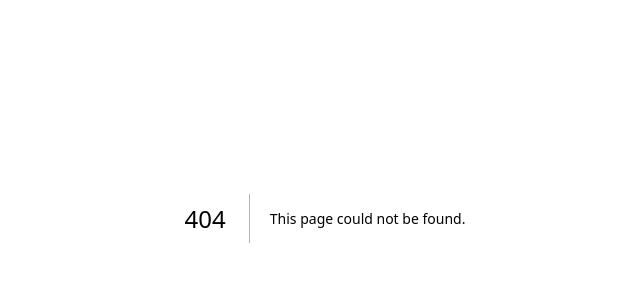
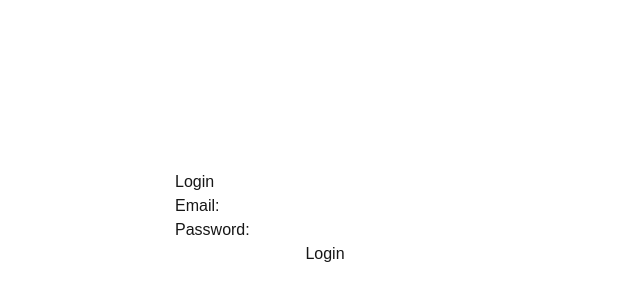
Before and after one commit to MedX-AI/medx-ai, a Next.js app: page /auth in a window 1280 px wide. Before the commit this address had no page. Shown: the part 182-482 px from the top of the page, without its empty margins (315-955 px from the left). Built offline with nearby package versions, Linux system fonts and the light colour scheme.

Commit message:
auth incorporation

```diff
--- a/src/components/navbar.tsx
+++ b/src/components/navbar.tsx
@@ -15,6 +15,7 @@
         <a href="#about" className="text-sm">THE SOLUTION</a>
         <a href="#about" className="text-sm">ABOUT</a>
       </nav>
+
       <Link href="/demo" className="text-sm px-3.5 py-2 bg-gradient-to-r from-cyan-500 to-blue-500 rounded-full flex items-center space-x-2">
         <div>TRY OUT DEMO</div>
         <svg width="14" height="12" viewBox="0 0 14 12" fill="none" xmlns="http://www.w3.org/2000/svg">
--- /dev/null
+++ b/src/pages/auth.js
@@ -0,0 +1,42 @@
+import React, { useState } from 'react';
+
+const AuthPage = () => {
+    const [email, setEmail] = useState('');
+    const [password, setPassword] = useState('');
+
+    const handleSubmit = (e) => {
+        e.preventDefault();
+        // Handle authentication logic here
+        console.log('Email:', email);
+        console.log('Password:', password);
+    };
+
+    return (
+        <div style={{ display: 'flex', justifyContent: 'center', alignItems: 'center', height: '100vh' }}>
+            <form onSubmit={handleSubmit} style={{ display: 'flex', flexDirection: 'column', width: '300px' }}>
+                <h2>Login</h2>
+                <label>
+                    Email:
+                    <input
+                        type="email"
+                        value={email}
+                        onChange={(e) => setEmail(e.target.value)}
+                        required
+                    />
+                </label>
+                <label>
+                    Password:
+                    <input
+                        type="password"
+                        value={password}
+                        onChange={(e) => setPassword(e.target.value)}
+                        required
+                    />
+                </label>
+                <button type="submit">Login</button>
+            </form>
+        </div>
+    );
+};
+
+export default AuthPage;
```
